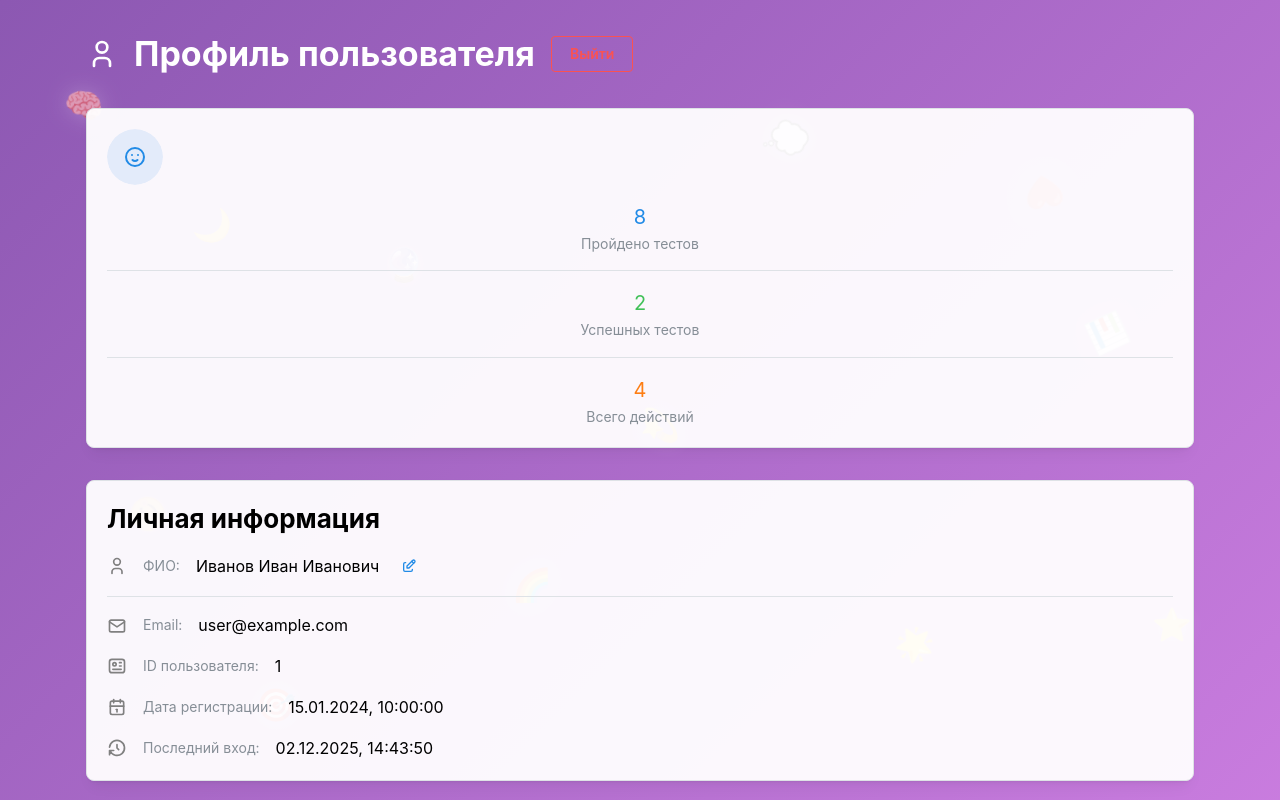
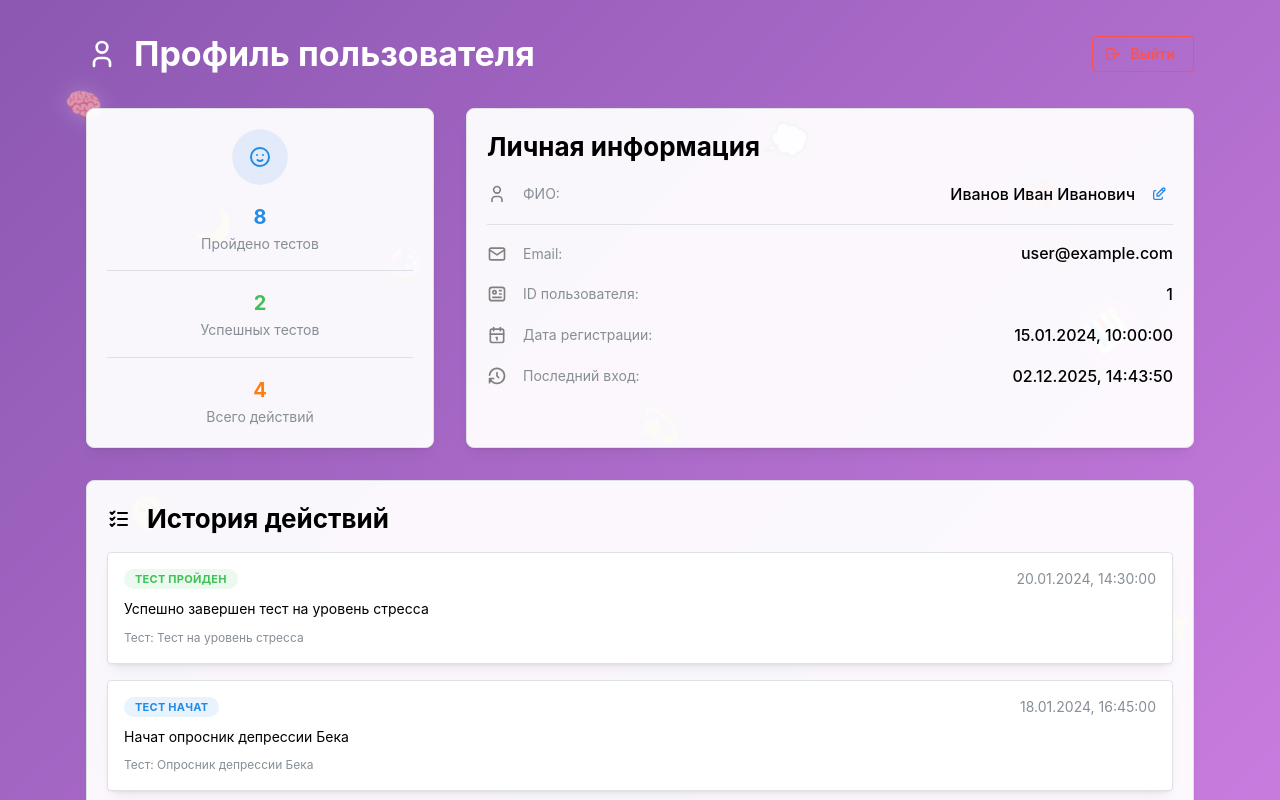
Before and after one commit to Mraksimus/PsychologicalTesting.Frontend, a React (Vite) app: page /profile in a window 1280 px wide. Shown: the top 800 px of the page. Built offline with nearby package versions, Linux system fonts and the light colour scheme.

Commit message:
fix(PWPT-22): fixing ProfilePage

```diff
--- a/src/Router.tsx
+++ b/src/Router.tsx
@@ -1,5 +1,5 @@
 import { createBrowserRouter, RouterProvider } from 'react-router-dom';
-import { HomePage } from './pages/HomePage';
+import HomePage  from './pages/HomePage';
 import ProfilePage from './pages/ProfilePage';
 
 const router = createBrowserRouter([
--- a/src/pages/ProfilePage.tsx
+++ b/src/pages/ProfilePage.tsx
@@ -17,7 +17,8 @@ import {
     Divider,
     Grid,
     Box,
-    Avatar
+    Avatar,
+    Center
 } from '@mantine/core';
 import {
     IconUser,
@@ -29,7 +30,6 @@ import {
     IconCalendar,
     IconMail,
     IconId,
-    IconChartBar,
     IconListCheck,
     IconMoodSmile
 } from '@tabler/icons-react';
@@ -159,7 +159,7 @@ const ProfilePage: React.FC = () => {
 
     const handleLogout = () => {
         // Здесь должна быть логика выхода
-        navigate('/');
+        navigate('/login');
     };
 
     const formatDate = (dateString: string) => {
@@ -187,10 +187,12 @@ const ProfilePage: React.FC = () => {
                     </div>
                 </div>
                 <Container size="lg" py="xl">
-                    <Group position="center">
-                        <Loader size="lg" />
-                        <Text style={{ color: 'white' }}>Загрузка профиля...</Text>
-                    </Group>
+                    <Center>
+                        <Group>
+                            <Loader size="lg" />
+                            <Text c="white">Загрузка профиля...</Text>
+                        </Group>
+                    </Center>
                 </Container>
             </div>
         );
@@ -218,15 +220,15 @@ const ProfilePage: React.FC = () => {
 
             <Container size="lg" py="xl" style={{ position: 'relative' }}>
                 {/* Заголовок и кнопка выхода */}
-                <Group position="apart" mb="xl">
+                <Group justify="space-between" mb="xl">
                     <Group>
                         <IconUser size={32} style={{ color: 'white' }} />
-                        <Title order={1} style={{ color: 'white' }}>Профиль пользователя</Title>
+                        <Title order={1} c="white">Профиль пользователя</Title>
                     </Group>
                     <Button
                         variant="outline"
                         color="red"
-                        leftIcon={<IconLogout size={16} />}
+                        leftSection={<IconLogout size={16} />}
                         onClick={handleLogout}
                     >
                         Выйти
@@ -245,59 +247,79 @@ const ProfilePage: React.FC = () => {
                     </Alert>
                 )}
 
-                <Grid gutter="xl">
+                <Grid gutter="xl" align="stretch">
                     {/* Статистика */}
-                    <Grid.Col md={4}>
-                        <Card shadow="sm" p="lg" radius="md" withBorder style={{ background: 'rgba(255, 255, 255, 0.95)' }}>
-                            <Group position="center" mb="md">
+                    <Grid.Col span={{ md: 4 }}>
+                        <Card
+                            shadow="sm"
+                            p="lg"
+                            radius="md"
+                            withBorder
+                            style={{
+                                background: 'rgba(255, 255, 255, 0.95)',
+                                height: '100%',
+                                display: 'flex',
+                                flexDirection: 'column'
+                            }}
+                        >
+                            <Group justify="center" mb="md">
                                 <Avatar color="blue" size="lg" radius="xl">
                                     <IconMoodSmile size={24} />
                                 </Avatar>
                             </Group>
 
-                            <Stack spacing="md">
+                            <Stack gap="md" style={{ flex: 1 }} justify="space-around">
                                 <Box style={{ textAlign: 'center' }}>
-                                    <Text size="xl" weight={700} color="blue">
+                                    <Text size="xl" fw={700} c="blue">
                                         {profile?.testsCompleted || 0}
                                     </Text>
-                                    <Text size="sm" color="dimmed">Пройдено тестов</Text>
+                                    <Text size="sm" c="dimmed">Пройдено тестов</Text>
                                 </Box>
 
                                 <Divider />
 
                                 <Box style={{ textAlign: 'center' }}>
-                                    <Text size="xl" weight={700} color="green">
+                                    <Text size="xl" fw={700} c="green">
                                         {actionHistory.filter(action => action.action === 'Тест пройден').length}
                                     </Text>
-                                    <Text size="sm" color="dimmed">Успешных тестов</Text>
+                                    <Text size="sm" c="dimmed">Успешных тестов</Text>
                                 </Box>
 
                                 <Divider />
 
                                 <Box style={{ textAlign: 'center' }}>
-                                    <Text size="xl" weight={700} color="orange">
+                                    <Text size="xl" fw={700} c="orange">
                                         {actionHistory.length}
                                     </Text>
-                                    <Text size="sm" color="dimmed">Всего действий</Text>
+                                    <Text size="sm" c="dimmed">Всего действий</Text>
                                 </Box>
                             </Stack>
                         </Card>
                     </Grid.Col>
 
                     {/* Информация о пользователе */}
-                    <Grid.Col md={8}>
-                        <Card shadow="sm" p="lg" radius="md" withBorder style={{ background: 'rgba(255, 255, 255, 0.95)' }}>
+                    <Grid.Col span={{ md: 8 }}>
+                        <Card
+                            shadow="sm"
+                            p="lg"
+                            radius="md"
+                            withBorder
+                            style={{
+                                background: 'rgba(255, 255, 255, 0.95)',
+                                height: '100%'
+                            }}
+                        >
                             <Title order={2} mb="md">Личная информация</Title>
 
-                            <Stack spacing="md">
+                            <Stack gap="md">
                                 {/* ФИО */}
-                                <Group position="apart">
+                                <Group justify="space-between">
                                     <Group>
                                         <IconUser size={20} color="gray" />
-                                        <Text size="sm" color="dimmed">ФИО:</Text>
+                                        <Text size="sm" c="dimmed">ФИО:</Text>
                                     </Group>
                                     {editingName ? (
-                                        <Group spacing="xs">
+                                        <Group gap="xs">
                                             <TextInput
                                                 value={newName}
                                                 onChange={(e) => setNewName(e.target.value)}
@@ -324,8 +346,8 @@ const ProfilePage: React.FC = () => {
                                             </ActionIcon>
                                         </Group>
                                     ) : (
-                                        <Group spacing="xs">
-                                            <Text weight={500}>{profile?.fullName}</Text>
+                                        <Group gap="xs">
+                                            <Text fw={500}>{profile?.fullName}</Text>
                                             <ActionIcon
                                                 onClick={() => {
                                                     setEditingName(true);
@@ -341,38 +363,38 @@ const ProfilePage: React.FC = () => {
 
                                 <Divider />
 
-                                <Group position="apart">
+                                <Group justify="space-between">
                                     <Group>
                                         <IconMail size={20} color="gray" />
-                                        <Text size="sm" color="dimmed">Email:</Text>
+                                        <Text size="sm" c="dimmed">Email:</Text>
                                     </Group>
-                                    <Text weight={500}>{profile?.email}</Text>
+                                    <Text fw={500}>{profile?.email}</Text>
                                 </Group>
 
-                                <Group position="apart">
+                                <Group justify="space-between">
                                     <Group>
                                         <IconId size={20} color="gray" />
-                                        <Text size="sm" color="dimmed">ID пользователя:</Text>
+                                        <Text size="sm" c="dimmed">ID пользователя:</Text>
                                     </Group>
-                                    <Text weight={500}>{profile?.id || 'N/A'}</Text>
+                                    <Text fw={500}>{profile?.id || 'N/A'}</Text>
                                 </Group>
 
-                                <Group position="apart">
+                                <Group justify="space-between">
                                     <Group>
                                         <IconCalendar size={20} color="gray" />
-                                        <Text size="sm" color="dimmed">Дата регистрации:</Text>
+                                        <Text size="sm" c="dimmed">Дата регистрации:</Text>
                                     </Group>
-                                    <Text weight={500}>
+                                    <Text fw={500}>
                                         {profile ? formatDate(profile.created_at) : 'N/A'}
                                     </Text>
                                 </Group>
 
-                                <Group position="apart">
+                                <Group justify="space-between">
                                     <Group>
                                         <IconHistory size={20} color="gray" />
-                                        <Text size="sm" color="dimmed">Последний вход:</Text>
+                                        <Text size="sm" c="dimmed">Последний вход:</Text>
                                     </Group>
-                                    <Text weight={500}>
+                                    <Text fw={500}>
                                         {profile?.last_login ? formatDate(profile.last_login) : 'N/A'}
                                     </Text>
                                 </Group>
@@ -390,16 +412,16 @@ const ProfilePage: React.FC = () => {
 
                             {actionHistory.length === 0 ? (
                                 <Box py="xl" style={{ textAlign: 'center' }}>
-                                    <Text color="dimmed" mb="sm">История действий пуста</Text>
-                                    <Text size="sm" color="dimmed">
+                                    <Text c="dimmed" mb="sm">История действий пуста</Text>
+                                    <Text size="sm" c="dimmed">
                                         Здесь будут отображаться ваши действия с тестами
                                     </Text>
                                 </Box>
                             ) : (
-                                <Stack spacing="md">
+                                <Stack gap="md">
                                     {actionHistory.map((action) => (
                                         <Paper key={action.id} p="md" withBorder>
-                                            <Group position="apart" mb="xs">
+                                            <Group justify="space-between" mb="xs">
                                                 <Badge
                                                     color={
                                                         action.action === 'Тест пройден' ? 'green' :
@@ -409,7 +431,7 @@ const ProfilePage: React.FC = () => {
                                                 >
                                                     {action.action}
                                                 </Badge>
-                                                <Text size="sm" color="dimmed">
+                                                <Text size="sm" c="dimmed">
                                                     {formatDate(action.timestamp)}
                                                 </Text>
                                             </Group>
@@ -419,7 +441,7 @@ const ProfilePage: React.FC = () => {
                                             </Text>
 
                                             {action.testName && (
-                                                <Text size="xs" color="dimmed">
+                                                <Text size="xs" c="dimmed">
                                                     Тест: {action.testName}
                                                 </Text>
                                             )}
@@ -432,7 +454,7 @@ const ProfilePage: React.FC = () => {
                 </Grid>
 
                 {/* Кнопка назад */}
-                <Group position="center" mt="xl">
+                <Group justify="center" mt="xl">
                     <Button
                         variant="light"
                         onClick={() => navigate('/home')}
```
